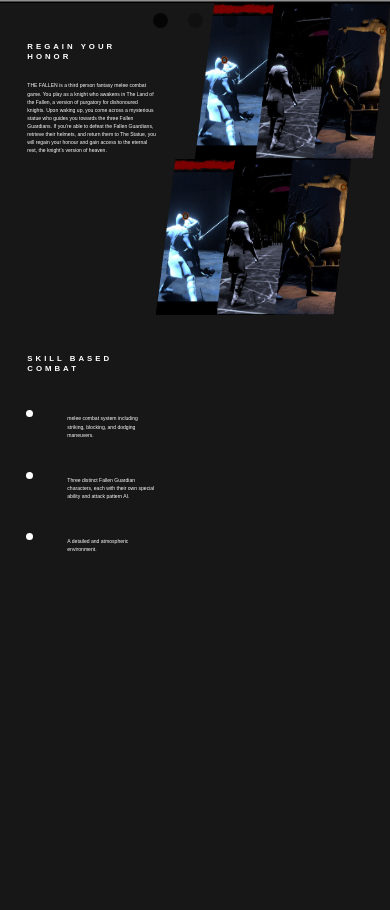
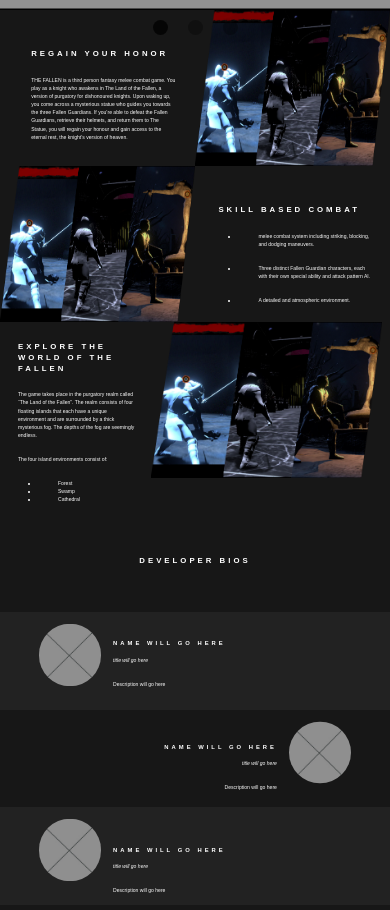
Before and after one commit to Sboudreau5/TheFallenWebsite, a plain HTML site: page index.html in a window 390 px wide. Shown: the part 1090-2000 px from the top of the page. Before the commit the page ends 1659 px from the top, so only its background shows below. Drawn offline with nearby package versions, Linux system fonts and the light colour scheme; a web font is replaced by a local one.

Commit message:
Add files via upload

```diff
--- a/css/style.css
+++ b/css/style.css
@@ -13,6 +13,12 @@ background-color: #1A1A1A;
 width: 150%;
 padding: 0;
 margin: 0;
+visibility: hidden;
+opacity: 0;
+transition: all 0.3s ease-in-out;
+z-index: 3;
+
+
 
 
 }
@@ -25,6 +31,9 @@ display: inline;
 padding: 10px 20px;
 letter-spacing: 3px;
 background-color: #1A1A1A;
+z-index: 3;
+
+
 
 
 
@@ -34,6 +43,7 @@ background-color: #1A1A1A;
 a {
 
 color: white;
+z-index: 3;
 
 }
 
@@ -45,6 +55,9 @@ height: 20px;
 color: #FFFFFF;
 background-color: #FFFFFF;
 top:0%;
+z-index: 3;
+
+
 
 
 }
@@ -60,13 +73,42 @@ h1 {
 font-weight: 600;
 color: #FFFFFF;
 letter-spacing: 3px;
-padding-bottom: 1.3em;
+padding-bottom: 1em;
 font-size: 2vw;
 font-family: eurostile-extended, sans-serif;
 font-style: normal;
 
 
 }
+
+
+h2 {
+
+font-weight: 600;
+color: #FFFFFF;
+letter-spacing: 3px;
+font-size: 2vw;
+font-family: eurostile, sans-serif;
+font-style: normal;
+text-align: center;
+padding-top: 10%;
+padding-bottom: 10%;
+
+}
+
+
+h3 {
+
+font-weight: 600;
+color: #FFFFFF;
+letter-spacing: 3px;
+font-size: 1.5vw;
+font-family: eurostile, sans-serif;
+font-style: normal;
+
+
+}
+
 
 
 P {
@@ -79,7 +121,96 @@ font-weight: 400;
 font-style: normal;
 
 
+
 }
+
+
+footer {
+
+
+z-index: 3;
+color: white;
+position: relative;
+padding: 1.3%;
+background-color: #121212;
+
+
+
+
+
+}
+
+.footnote{
+
+right: 5%;
+font-size: 1em;
+position: absolute;
+top: 30%;
+
+
+}
+
+.devbio-left{
+
+height: 25vw;
+background-color: #222222;
+}
+
+.headshot-left{
+
+width: 16%;
+height: auto;
+float: left;
+margin-left: 10%;
+padding-top: 3%;
+padding-bottom: 3%;
+border-radius: 50%;
+
+
+
+}
+
+.biotext-left{
+
+text-align: left;
+float: left;
+padding-left: 3%;
+padding-top: 7%;
+padding-bottom: 3%;
+
+
+}
+
+.devbio-right{
+
+height: 25vw;
+
+}
+
+.headshot-right{
+
+width: 16%;
+height: auto;
+float: right;
+margin-right: 10%;
+padding-top: 3%;
+padding-bottom: 3%;
+border-radius: 50%;
+
+}
+
+.biotext-right{
+
+text-align: right;
+float: right;
+padding-right: 3%;
+padding-top: 7%;
+padding-bottom: 3%;
+
+
+}
+
+
 
 
 .topnav{
@@ -88,23 +219,25 @@ background-color: #121212;
 position: fixed;
 width: 100%;
 height: 3em;
-z-index: 2;
+z-index: 3;
+box-shadow: 0 1px 3px 3px #111111
 
 
 }
 
 
-.gameplay1-text ul {
-font-size: 1.5rem;
+.gameplay2-text ul, .gameplay3-text ul {
+font-size: 1.3vw;
 color: #FFFFFF;
 
 }
 
 
-.gameplay1-text li {
+.gameplay2-text li, .gameplay3-text li{
 
 padding-left: 20px;
 }
+
 .drop-down {
 
 position: fixed;
@@ -112,6 +245,11 @@ padding-top: 2em;
 width: 100%;
 background-color: #1A1A1A;
 font-size: 1.5em;
+visibility: hidden;
+opacity: 0;
+transition: all 0.3s ease-in-out;
+z-index: 3;
+box-shadow: 0 1px 3px 3px #111111
 
 
 }
@@ -130,6 +268,7 @@ cursor: pointer;
 .poster{
 
 width: 100%;
+margin-top:2%;
 
 
 }
@@ -159,30 +298,56 @@ height: 100%;
 float: left;
 
 
+}
+
+
+.gameplay3{
+
+
+height: 100%;
+float: right;
+margin-right: 8px;
+
+
 
 }
 
 .gameplay1-text{
 
 float: left;
-width: 40%;
-padding-left: 7%;
+width: 37%;
+margin-left: 8%;
 padding-top: 10%;
 
 }
 
-.firstrow{
+.gameplay2-text{
+
+float: right;
+width: 40%;
+padding-top: 10%;
+margin-right: 4%;
+
+}
+
+.gameplay3-text{
+
+float: right;
+width: 30%;
+margin-right: 4%;
+padding-top: 5%;
+
+}
+
+
+.gameplayrows{
 
 
 height: 40vw;
 
 }
 
-.secondrow{
 
-height: 40vw;
-
-}
 
 
 
@@ -240,7 +405,7 @@ position: absolute;
 top: 50%;
 transform: translateY(-50%);
 border: 0;
-z-index: 3;
+z-index: 2;
 cursor: pointer;
 
 
--- a/index.html
+++ b/index.html
@@ -18,7 +18,7 @@
 			<div class="nav-toggle">
 
 
-		  <img src="img/menu-icon.svg" alt="Menu" class="hamburgermenu">
+		  <img src="img/menu-icon.svg" onClick="toggleNav()" alt="Menu" class="hamburgermenu">
 
 
 
@@ -31,15 +31,15 @@
 
 	<ul>
 
-		<li><a>TOP</a></li>
+		<li><a href="index.html">TOP</a></li>
 
 		<li> <hr width="1" > </li>
 
-		<li><a>GAME INFO</a></li>
+		<li><a href="#INFO">GAME INFO</a></li>
 
 		<li> <hr width="1" > </li>
 
-		<li><a>DEVELOPERS</a></li>
+		<li><a href="#DEVBIOS">DEVELOPERS</a></li>
 
 
 
@@ -60,7 +60,7 @@
 	 <main>
 
 
-	<img src="img/test.png" class="poster" alt="poster">
+	<img src="img/TEST.JPG" class="poster" alt="poster">
 
 
 
@@ -132,7 +132,7 @@
 
 
 
-		 <div class="firstrow">
+		 <div id="INFO" class="gameplayrows">
 
 
 		 <div class="gameplay1-text">
@@ -160,12 +160,12 @@ heaven.</p>
 		 </div>
 
 
-		 <div class="secondrow">
+		 <div class="gameplayrows">
 
 		 <img src="img/Gameplay1.png" alt="gameplay2" class="gameplay2">
 
 
-			 <div class="gameplay1-text">
+			 <div class="gameplay2-text">
 
 		 <h1>SKILL BASED COMBAT</h1>
 
@@ -195,6 +195,145 @@ heaven.</p>
 
 
 
+	<div class="gameplayrows">
+
+		 <img src="img/Gameplay1.png" alt="gameplay3" class="gameplay3">
+
+
+			 <div class="gameplay3-text">
+
+		 <h1>EXPLORE THE WORLD OF THE FALLEN</h1>
+
+		<p>The game takes place in the purgatory realm
+called “The Land of the Fallen”. The realm consists of four floating islands that each have a unique
+environment and are surrounded by a thick mysterious fog.
+The depths of the fog are seemingly endless.</p>
+
+<p>The four island environments consist of:</p>
+
+		 <ul>
+
+			<li>Forest</li>
+
+			 <li>Swamp</li>
+
+			 <li>Cathedral</li>
+
+
+
+			</ul>
+
+		 </div>
+
+
+
+
+
+
+	</div>
+
+
+
+
+	<div class="row">
+
+		 <div class="column large-12 medium-12 small-12">
+
+			 <h2 id="DEVBIOS">DEVELOPER BIOS</h2>
+
+
+		 </div>
+
+
+		 </div>
+
+
+
+		 <div class="devbio-left">
+
+
+
+		<img class="headshot-left" src="img/HeadshotPalceholder.jpg" alt="headshot1">
+
+			<div class="biotext-left">
+
+			<h3>NAME WILL GO HERE</h3>
+
+			<p><i>title will go here</i></p>
+
+			<p>Description will go here</p>
+
+		 </div>
+
+
+		 </div>
+
+
+		  <div class="devbio-right">
+
+
+
+		<img class="headshot-right" src="img/HeadshotPalceholder.jpg" alt="headshot1">
+
+			<div class="biotext-right">
+
+			<h3>NAME WILL GO HERE</h3>
+
+			<p><i>title will go here</i></p>
+
+			<p>Description will go here</p>
+
+		 </div>
+
+
+		 </div>
+
+
+		 		 <div class="devbio-left">
+
+
+
+		<img class="headshot-left" src="img/HeadshotPalceholder.jpg" alt="headshot1">
+
+			<div class="biotext-left">
+
+			<h3>NAME WILL GO HERE</h3>
+
+			<p><i>title will go here</i></p>
+
+			<p>Description will go here</p>
+
+		 </div>
+
+
+		 </div>
+
+		   <div class="devbio-right">
+
+
+
+		<img class="headshot-right" src="img/HeadshotPalceholder.jpg" alt="headshot1">
+
+			<div class="biotext-right">
+
+			<h3>NAME WILL GO HERE</h3>
+
+			<p><i>title will go here</i></p>
+
+			<p>Description will go here</p>
+
+		 </div>
+
+
+		 </div>
+
+
+
+
+
+
+
+
 
 
 
@@ -219,6 +358,17 @@ heaven.</p>
 
 
     <script src="js/carousel.js"></script>
+	 <script src="js/Hamburgermenu.js"></script>
+
+  </body>
+
+ <footer>
+
+	  <div class="footnote">
+
+		 <strong>Website designed by:</strong> Shawn Boudreau
+
+		 </div>
 
 
-  </body>
+	  </footer>
--- /dev/null
+++ b/js/Hamburgermenu.js
@@ -0,0 +1,67 @@
+// JavaScript Document
+
+let toggleNavStatus = false;
+
+let toggleNav= function() {
+   let getDropdown = document.querySelector(".drop-down");
+   let getDropdownUl = document.querySelector(".drop-down ul");
+	let getDropdownLinks = document.querySelectorAll(".drop-down a");
+	let getDropdownBars = document.querySelectorAll("hr");
+
+if (toggleNavStatus === false) {
+
+	getDropdownUl.style.visibility = "visible";
+	getDropdown.style.opacity = "1";
+	getDropdownUl.style.opacity = "1";
+
+
+	let arrayLength = getDropdownLinks.length;
+
+
+	for (let i = 0; i < arrayLength; i++) {
+		getDropdownLinks[i].style.opacity = "1";
+
+	}
+
+
+
+
+
+
+	toggleNavStatus = true;
+
+
+}
+
+
+else if (toggleNavStatus === true) {
+
+
+	getDropdown.style.opacity = "0";
+	getDropdownUl.style.opacity = "0";
+
+
+	let arrayLength = getDropdownLinks.length;
+
+	for (let i = 0; i < arrayLength; i++) {
+		getDropdownLinks[i].style.opacity = "0";
+
+
+	}
+
+
+
+
+
+	getDropdownUl.style.visibility = "hidden";
+	toggleNavStatus = false;
+
+
+
+}
+
+
+
+
+
+}
```
Also changed, not shown: img/HeadshotPalceholder.jpg (added), 2 other files.
